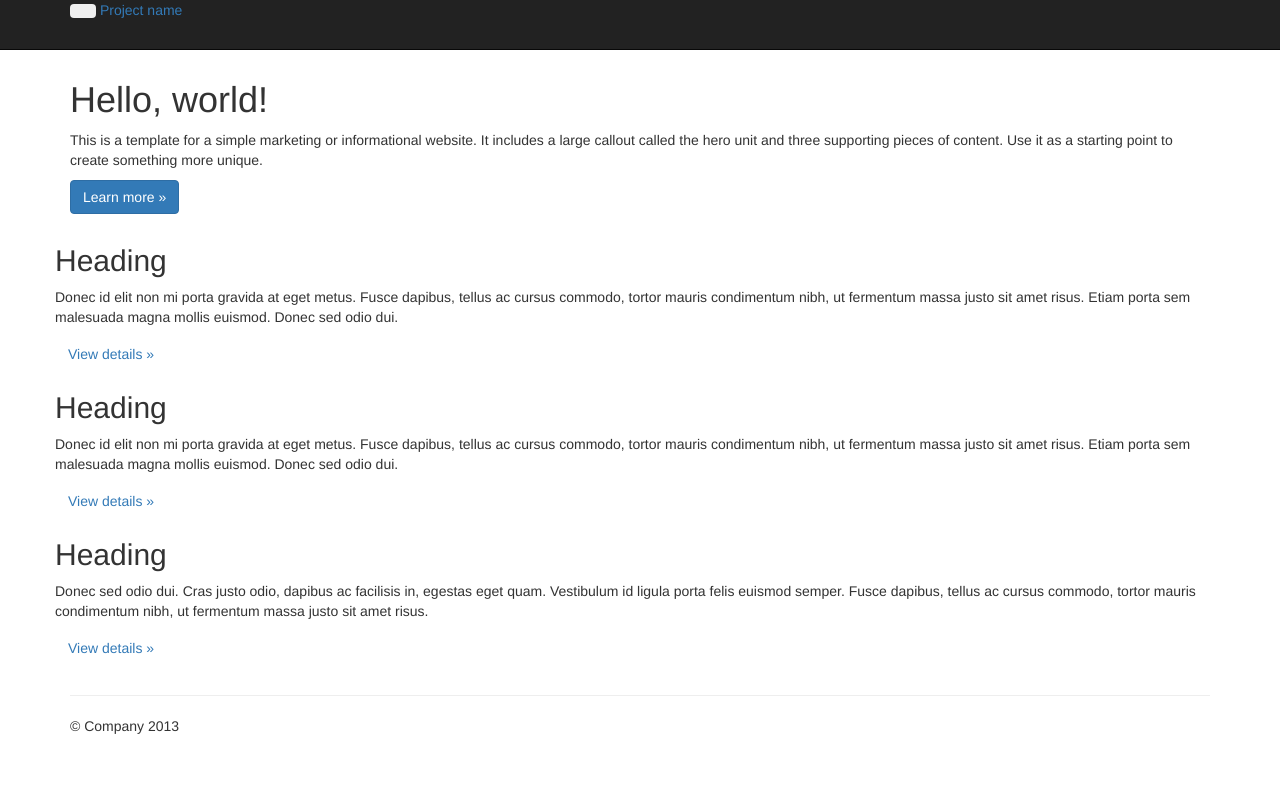
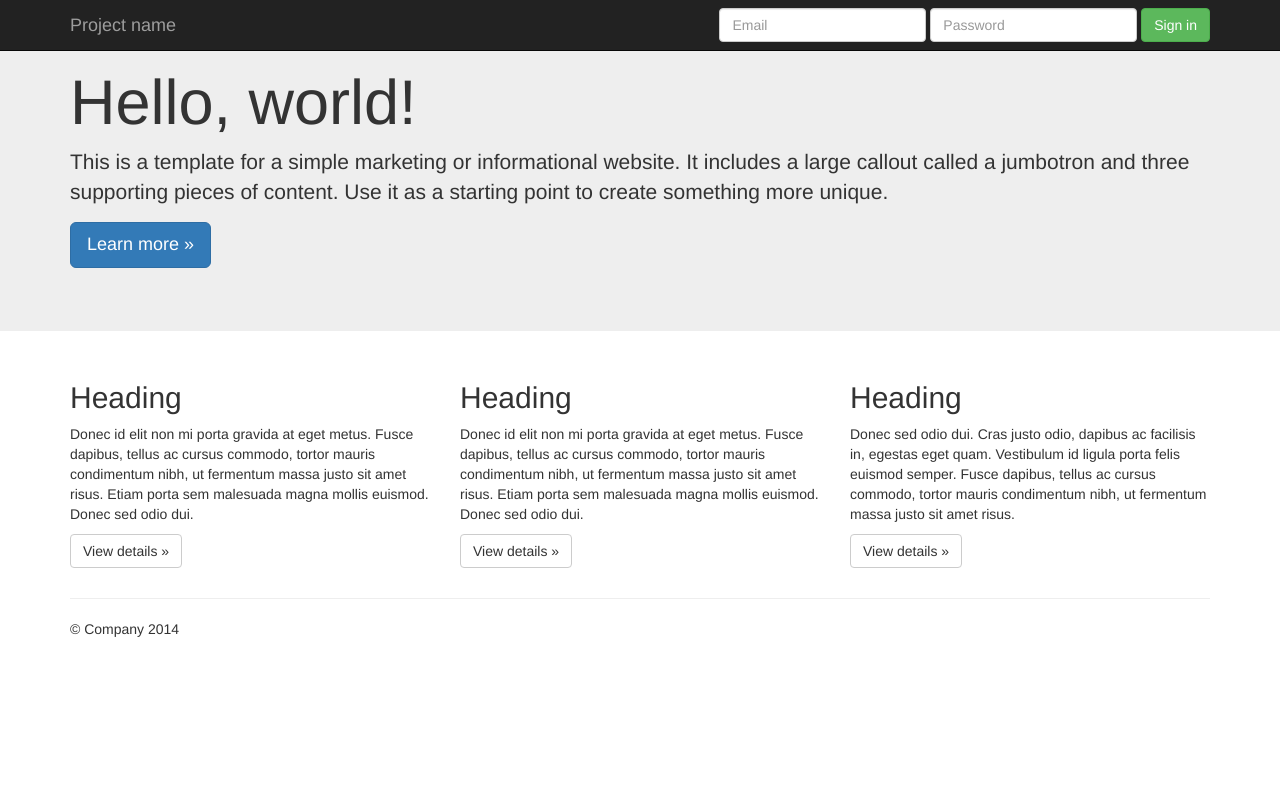
Before and after one commit to jifwin/int_dom, a Django app: page /control_panel/ in a window 1280 px wide. Shown: the top 785 px of the page. Run offline with Django 3.2, Linux system fonts and the light colour scheme; some libraries are stand-ins or nearby versions.

Commit message:
twiiter bootstrap new template

```diff
--- a/django/int_dom_frontend/control_panel/templates/control_panel/index.html
+++ b/django/int_dom_frontend/control_panel/templates/control_panel/index.html
@@ -1,128 +1,103 @@
-{% load staticfiles %}
 
 <!DOCTYPE html>
 <html lang="en">
   <head>
     <meta charset="utf-8">
-    <title>Bootstrap, from Twitter</title>
-    <meta name="viewport" content="width=device-width, initial-scale=1.0">
+    <meta http-equiv="X-UA-Compatible" content="IE=edge">
+    <meta name="viewport" content="width=device-width, initial-scale=1">
     <meta name="description" content="">
     <meta name="author" content="">
+    <link rel="icon" href="../../favicon.ico">
 
-    <!-- Le styles -->
-    <link href="/static/control_panel/css/bootstrap.css" rel="stylesheet">
-    <style type="text/css">
-      body {
-        padding-top: 60px;
-        padding-bottom: 40px;
-      }
-    </style>
-    <link href="/static/control_panel/css/bootstrap-responsive.css" rel="stylesheet">
+    <title>Jumbotron Template for Bootstrap</title>
 
-    <!-- HTML5 shim, for IE6-8 support of HTML5 elements -->
+    <!-- Bootstrap core CSS -->
+    <link href="../../dist/css/bootstrap.min.css" rel="stylesheet">
+
+    <!-- Custom styles for this template -->
+    <link href="jumbotron.css" rel="stylesheet">
+
+    <!-- Just for debugging purposes. Don't actually copy these 2 lines! -->
+    <!--[if lt IE 9]><script src="/static/control_panel/js/ie8-responsive-file-warning.js"></script><![endif]-->
+    <script src="/static/control_panel/js/ie-emulation-modes-warning.js"></script>
+
+    <!-- HTML5 shim and Respond.js for IE8 support of HTML5 elements and media queries -->
     <!--[if lt IE 9]>
-      <script src="/static/control_panel/js/html5shiv.js"></script>
+      <script src="https://oss.maxcdn.com/html5shiv/3.7.2/html5shiv.min.js"></script>
+      <script src="https://oss.maxcdn.com/respond/1.4.2/respond.min.js"></script>
     <![endif]-->
-
-    <!-- Fav and touch icons -->
-    <link rel="apple-touch-icon-precomposed" sizes="144x144" href="/static/control_panel/ico/apple-touch-icon-144-precomposed.png">
-    <link rel="apple-touch-icon-precomposed" sizes="114x114" href="/static/control_panel/ico/apple-touch-icon-114-precomposed.png">
-      <link rel="apple-touch-icon-precomposed" sizes="72x72" href="/static/control_panel/ico/apple-touch-icon-72-precomposed.png">
-                    <link rel="apple-touch-icon-precomposed" href="/static/control_panel/ico/apple-touch-icon-57-precomposed.png">
-                                   <link rel="shortcut icon" href="/static/control_panel/ico/favicon.png">
   </head>
 
   <body>
 
-    <div class="navbar navbar-inverse navbar-fixed-top">
-      <div class="navbar-inner">
-        <div class="container">
-          <button type="button" class="btn btn-navbar" data-toggle="collapse" data-target=".nav-collapse">
+    <nav class="navbar navbar-inverse navbar-fixed-top" role="navigation">
+      <div class="container">
+        <div class="navbar-header">
+          <button type="button" class="navbar-toggle collapsed" data-toggle="collapse" data-target="#navbar" aria-expanded="false" aria-controls="navbar">
+            <span class="sr-only">Toggle navigation</span>
             <span class="icon-bar"></span>
             <span class="icon-bar"></span>
             <span class="icon-bar"></span>
           </button>
-          <a class="brand" href="#">Project name</a>
-          <div class="nav-collapse collapse">
-            <ul class="nav">
-              <li class="active"><a href="#">Home</a></li>
-              <li><a href="#about">About</a></li>
-              <li><a href="#contact">Contact</a></li>
-              <li class="dropdown">
-                <a href="#" class="dropdown-toggle" data-toggle="dropdown">Dropdown <b class="caret"></b></a>
-                <ul class="dropdown-menu">
-                  <li><a href="#">Action</a></li>
-                  <li><a href="#">Another action</a></li>
-                  <li><a href="#">Something else here</a></li>
-                  <li class="divider"></li>
-                  <li class="nav-header">Nav header</li>
-                  <li><a href="#">Separated link</a></li>
-                  <li><a href="#">One more separated link</a></li>
-                </ul>
-              </li>
-            </ul>
-            <form class="navbar-form pull-right">
-              <input class="span2" type="text" placeholder="Email">
-              <input class="span2" type="password" placeholder="Password">
-              <button type="submit" class="btn">Sign in</button>
-            </form>
-          </div><!--/.nav-collapse -->
+          <a class="navbar-brand" href="#">Project name</a>
         </div>
+        <div id="navbar" class="navbar-collapse collapse">
+          <form class="navbar-form navbar-right" role="form">
+            <div class="form-group">
+              <input type="text" placeholder="Email" class="form-control">
+            </div>
+            <div class="form-group">
+              <input type="password" placeholder="Password" class="form-control">
+            </div>
+            <button type="submit" class="btn btn-success">Sign in</button>
+          </form>
+        </div><!--/.navbar-collapse -->
+      </div>
+    </nav>
+
+    <!-- Main jumbotron for a primary marketing message or call to action -->
+    <div class="jumbotron">
+      <div class="container">
+        <h1>Hello, world!</h1>
+        <p>This is a template for a simple marketing or informational website. It includes a large callout called a jumbotron and three supporting pieces of content. Use it as a starting point to create something more unique.</p>
+        <p><a class="btn btn-primary btn-lg" href="#" role="button">Learn more &raquo;</a></p>
       </div>
     </div>
 
     <div class="container">
-
-      <!-- Main hero unit for a primary marketing message or call to action -->
-      <div class="hero-unit">
-        <h1>Hello, world!</h1>
-        <p>This is a template for a simple marketing or informational website. It includes a large callout called the hero unit and three supporting pieces of content. Use it as a starting point to create something more unique.</p>
-        <p><a href="#" class="btn btn-primary btn-large">Learn more &raquo;</a></p>
-      </div>
-
       <!-- Example row of columns -->
       <div class="row">
-        <div class="span4">
+        <div class="col-md-4">
           <h2>Heading</h2>
           <p>Donec id elit non mi porta gravida at eget metus. Fusce dapibus, tellus ac cursus commodo, tortor mauris condimentum nibh, ut fermentum massa justo sit amet risus. Etiam porta sem malesuada magna mollis euismod. Donec sed odio dui. </p>
-          <p><a class="btn" href="#">View details &raquo;</a></p>
+          <p><a class="btn btn-default" href="#" role="button">View details &raquo;</a></p>
         </div>
-        <div class="span4">
+        <div class="col-md-4">
           <h2>Heading</h2>
           <p>Donec id elit non mi porta gravida at eget metus. Fusce dapibus, tellus ac cursus commodo, tortor mauris condimentum nibh, ut fermentum massa justo sit amet risus. Etiam porta sem malesuada magna mollis euismod. Donec sed odio dui. </p>
-          <p><a class="btn" href="#">View details &raquo;</a></p>
+          <p><a class="btn btn-default" href="#" role="button">View details &raquo;</a></p>
        </div>
-        <div class="span4">
+        <div class="col-md-4">
           <h2>Heading</h2>
           <p>Donec sed odio dui. Cras justo odio, dapibus ac facilisis in, egestas eget quam. Vestibulum id ligula porta felis euismod semper. Fusce dapibus, tellus ac cursus commodo, tortor mauris condimentum nibh, ut fermentum massa justo sit amet risus.</p>
-          <p><a class="btn" href="#">View details &raquo;</a></p>
+          <p><a class="btn btn-default" href="#" role="button">View details &raquo;</a></p>
         </div>
       </div>
 
       <hr>
 
       <footer>
-        <p>&copy; Company 2013</p>
+        <p>&copy; Company 2014</p>
       </footer>
-
     </div> <!-- /container -->
 
-    <!-- Le javascript
+
+    <!-- Bootstrap core JavaScript
     ================================================== -->
     <!-- Placed at the end of the document so the pages load faster -->
-    <script src="/static/control_panel/js/jquery.js"></script>
-    <script src="/static/control_panel/js/bootstrap-transition.js"></script>
-    <script src="/static/control_panel/js/bootstrap-alert.js"></script>
-    <script src="/static/control_panel/js/bootstrap-modal.js"></script>
-    <script src="/static/control_panel/js/bootstrap-dropdown.js"></script>
-    <script src="/static/control_panel/js/bootstrap-scrollspy.js"></script>
-    <script src="/static/control_panel/js/bootstrap-tab.js"></script>
-    <script src="/static/control_panel/js/bootstrap-tooltip.js"></script>
-    <script src="/static/control_panel/js/bootstrap-popover.js"></script>
-    <script src="/static/control_panel/js/bootstrap-button.js"></script>
-    <script src="/static/control_panel/js/bootstrap-collapse.js"></script>
-    <script src="/static/control_panel/js/bootstrap-carousel.js"></script>
-    <script src="/static/control_panel/js/bootstrap-typeahead.js"></script>
-
+    <script src="https://ajax.googleapis.com/ajax/libs/jquery/1.11.1/jquery.min.js"></script>
+    <script src="../../dist/js/bootstrap.min.js"></script>
+    <!-- IE10 viewport hack for Surface/desktop Windows 8 bug -->
+    <script src="/static/control_panel/js/ie10-viewport-bug-workaround.js"></script>
   </body>
 </html>
```
